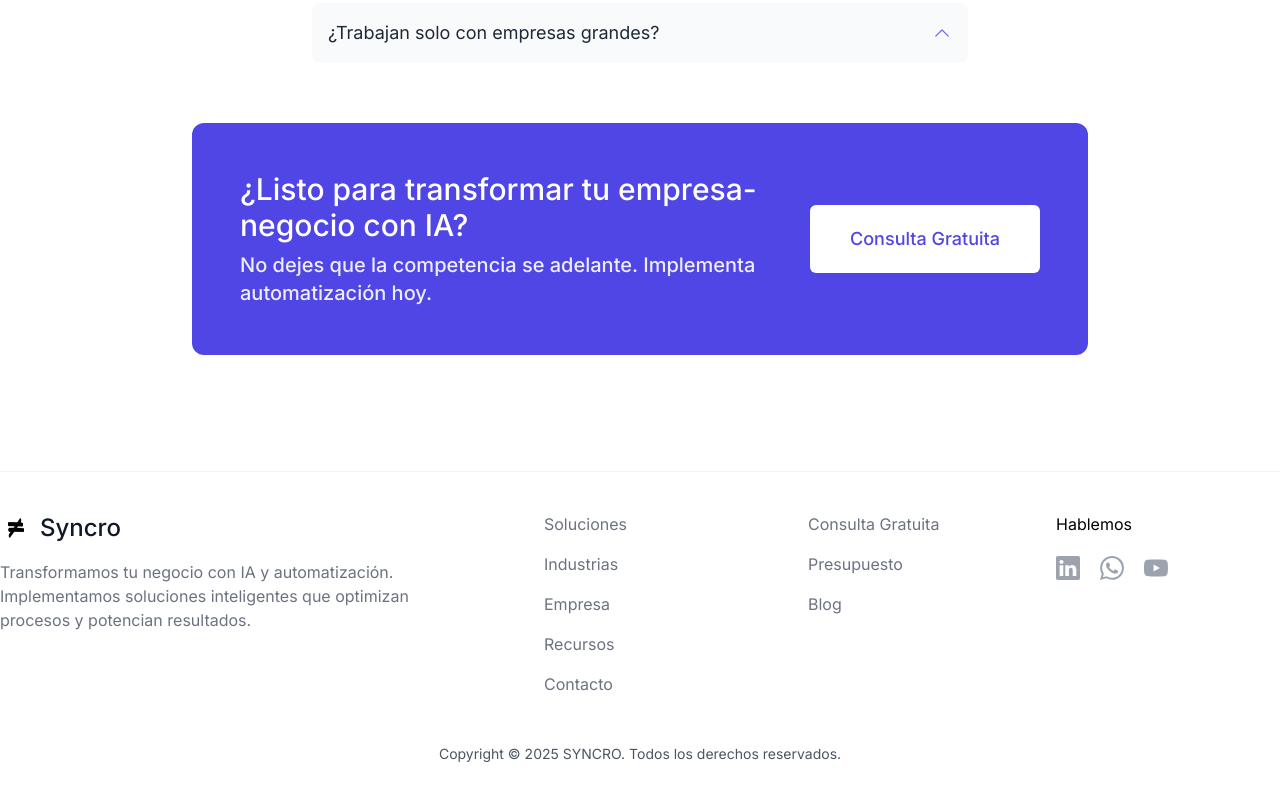
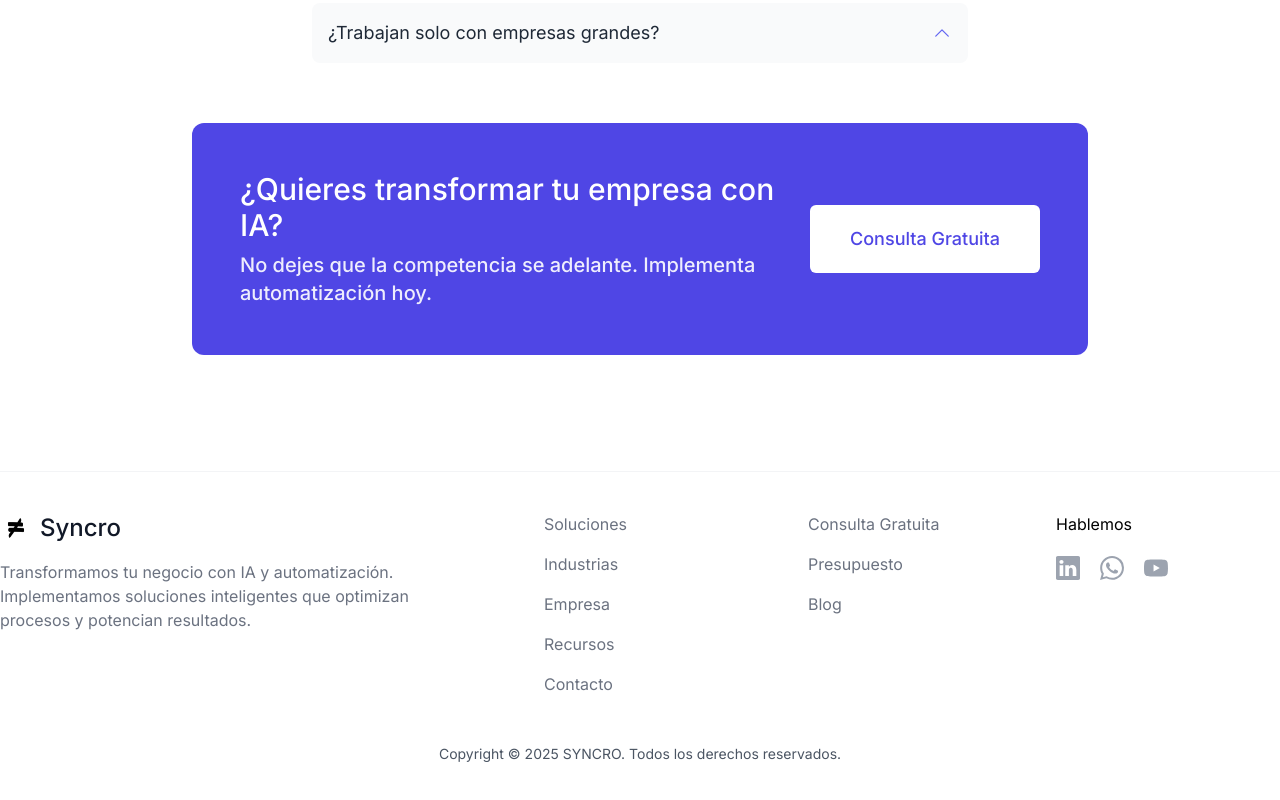
Before and after one commit to emiperaltaok/syncro-landing, a Next.js app: page / in a window 1280 px wide. Shown: the part 5176-5976 px from the top of the page. Built offline with nearby package versions, Linux system fonts and the light colour scheme.

Commit message:
cambiando texto cta v2

```diff
--- a/src/components/Cta.tsx
+++ b/src/components/Cta.tsx
@@ -7,7 +7,7 @@ export const Cta = () => {
       <div className="flex flex-wrap items-center justify-between w-full max-w-4xl gap-5 mx-auto text-white bg-indigo-600 px-7 py-7 lg:px-12 lg:py-12 lg:flex-nowrap rounded-xl">
         <div className="flex-grow text-center lg:text-left">
           <h2 className="text-2xl font-medium lg:text-3xl">
-            ¿Listo para transformar tu empresa-negocio con IA?
+            ¿Quieres transformar tu empresa con IA?
           </h2>
           <p className="mt-2 font-medium text-white text-opacity-90 lg:text-xl">
             No dejes que la competencia se adelante. Implementa automatización hoy.
```
